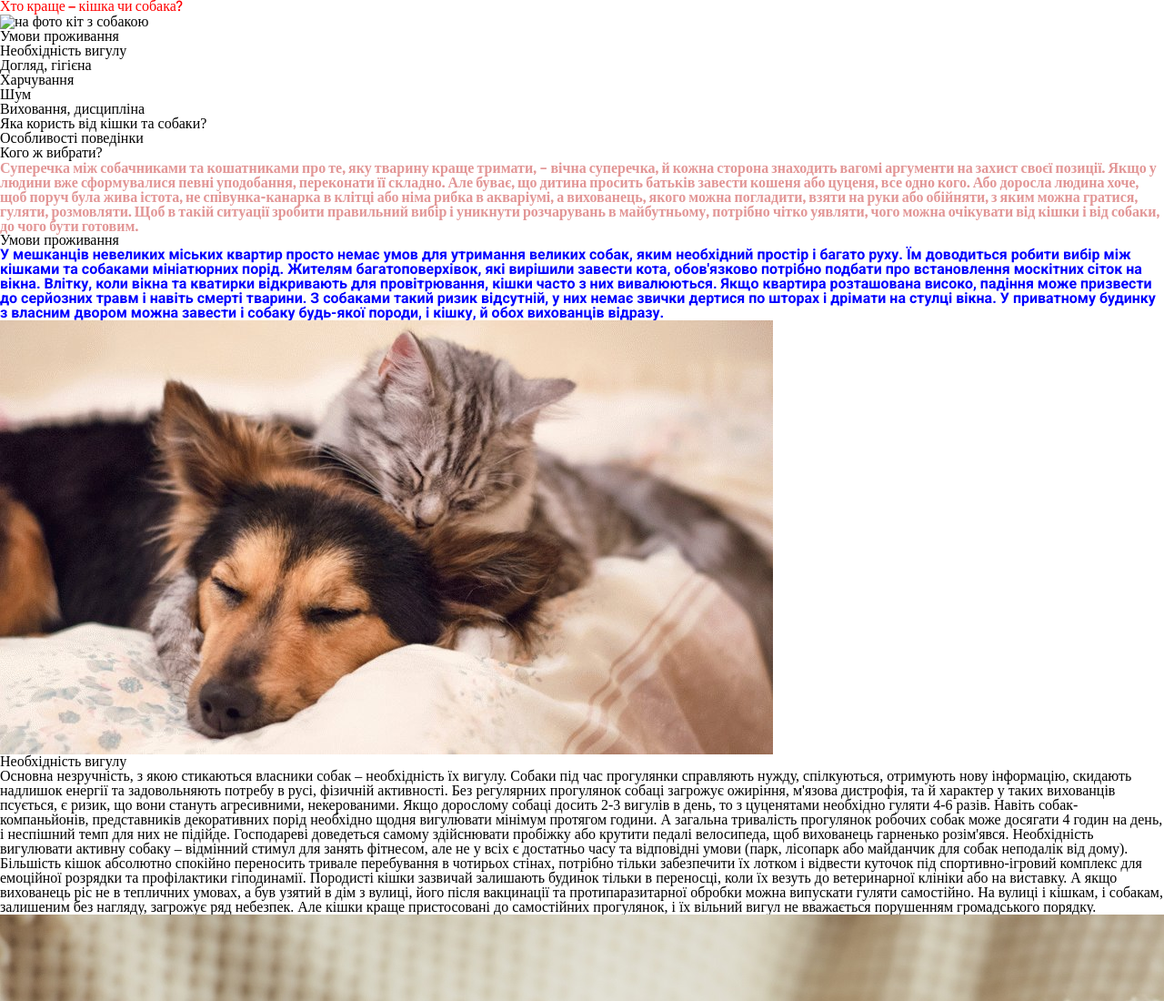
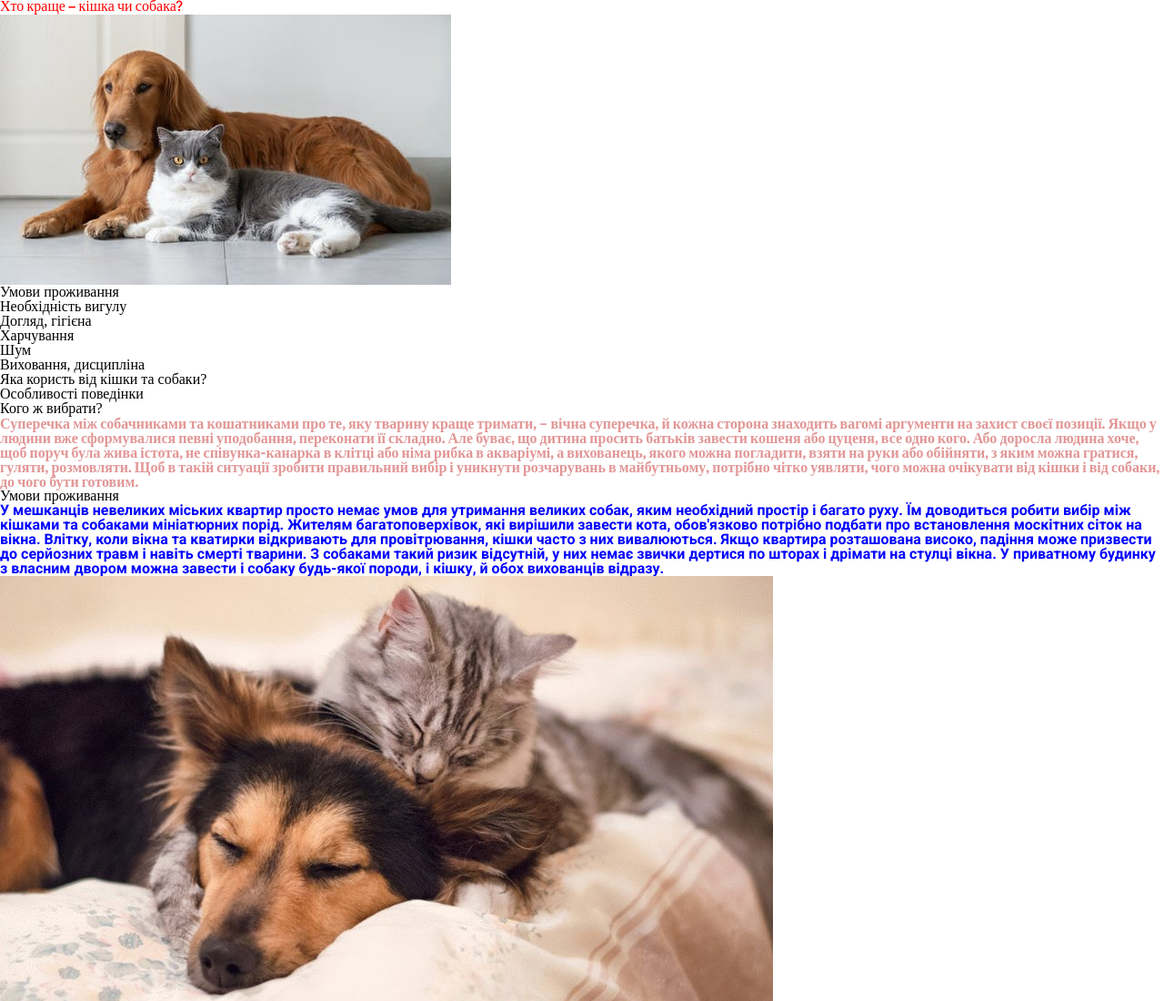
Before and after one commit to YaroslavRoznai/lesson_10, a plain HTML site: page index.html in a window 1280 px wide. Shown: the top 1100 px of the page at 91% size. Drawn offline with Linux system fonts and the light colour scheme; the site is published under a folder, as on GitHub Pages, so addresses that start at the root find nothing.

Commit message:
Update index.html

```diff
--- a/index.html
+++ b/index.html
@@ -19,7 +19,7 @@
 		</header>
 	<main>
 		<div class="content-text">
-			<img src="/img/4bed30ef4afea413d6a76a40792cc82f7438a7bd.jpeg" alt="на фото кіт з собакою">
+			<img src="./img/4bed30ef4afea413d6a76a40792cc82f7438a7bd.jpeg" alt="на фото кіт з собакою">
 			<div class="navigation">
 				<ul>
 					<li><a href="#1">Умови проживання</a></li>
```
